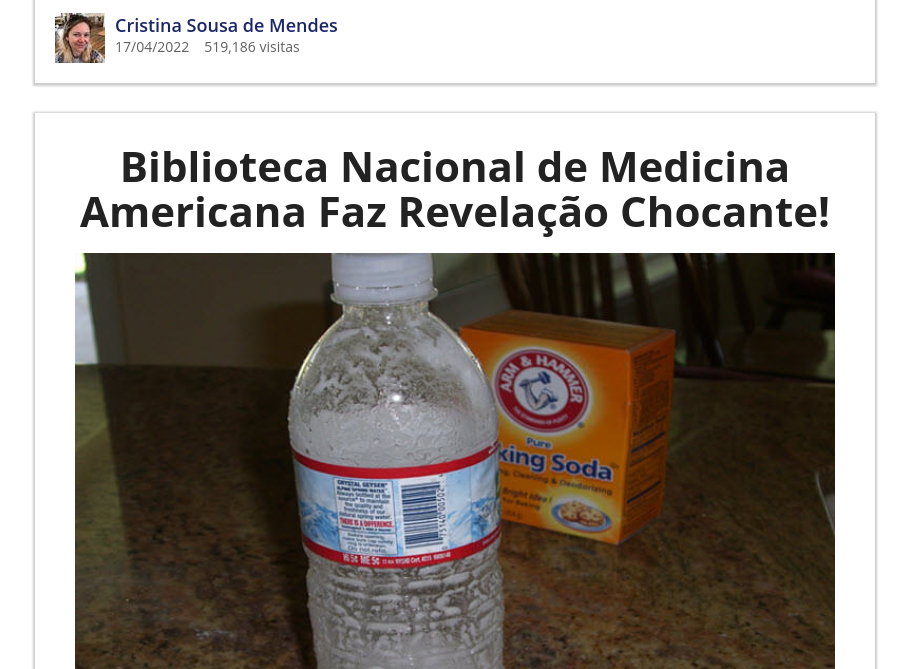
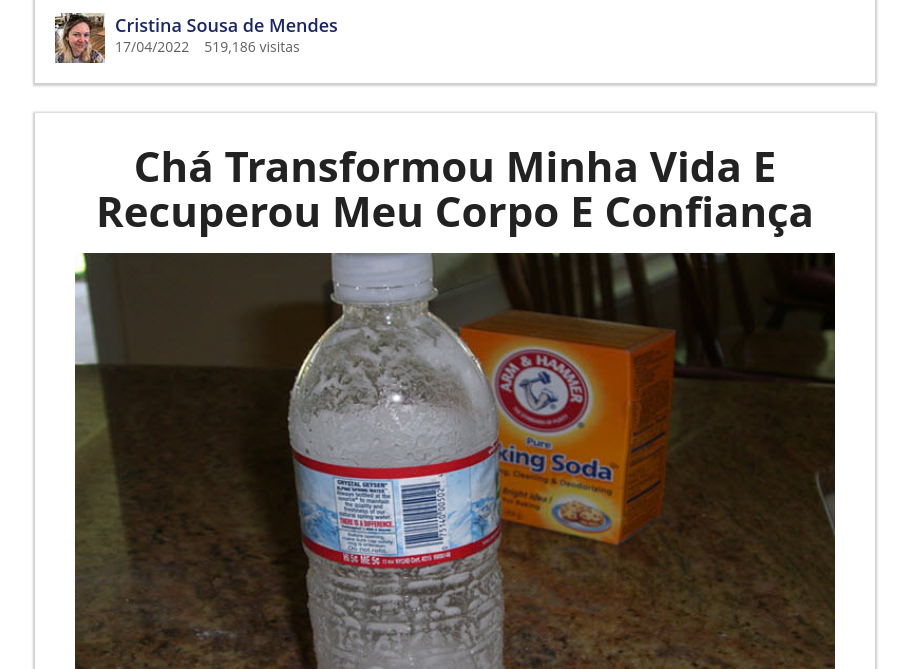
Before and after one commit to moreirahype/blogdomqr.site, a plain HTML site: page index.html in a window 1280 px wide. Shown: the part 131-800 px from the top of the page, without its empty margins (185-1094 px from the left). Drawn offline with nearby package versions, Linux system fonts and the light colour scheme.

Commit message:
Add files via upload

```diff
--- a/index.html
+++ b/index.html
@@ -86,7 +86,7 @@ function getParams() {
         </div>
       </div>
       <div class="rader-body rader-content">
-        <h1 class="title">     Biblioteca Nacional de Medicina Americana Faz Revelação Chocante!     </h1>
+        <h1 class="title">     Chá Transformou Minha Vida E Recuperou Meu Corpo E Confiança     </h1>
         <a href="https://metodoqueimaroxa.com.br/" class="link_2"><img src="images/bakingsoda.jpg" alt="img" class="img-body"/> </a>
 
         <div class="p1">   Essa chá 100% natural, que combate a gordura naturalmente, chamou a atenção de muitas pessoas para transformar suas vidas.  </div>
```
